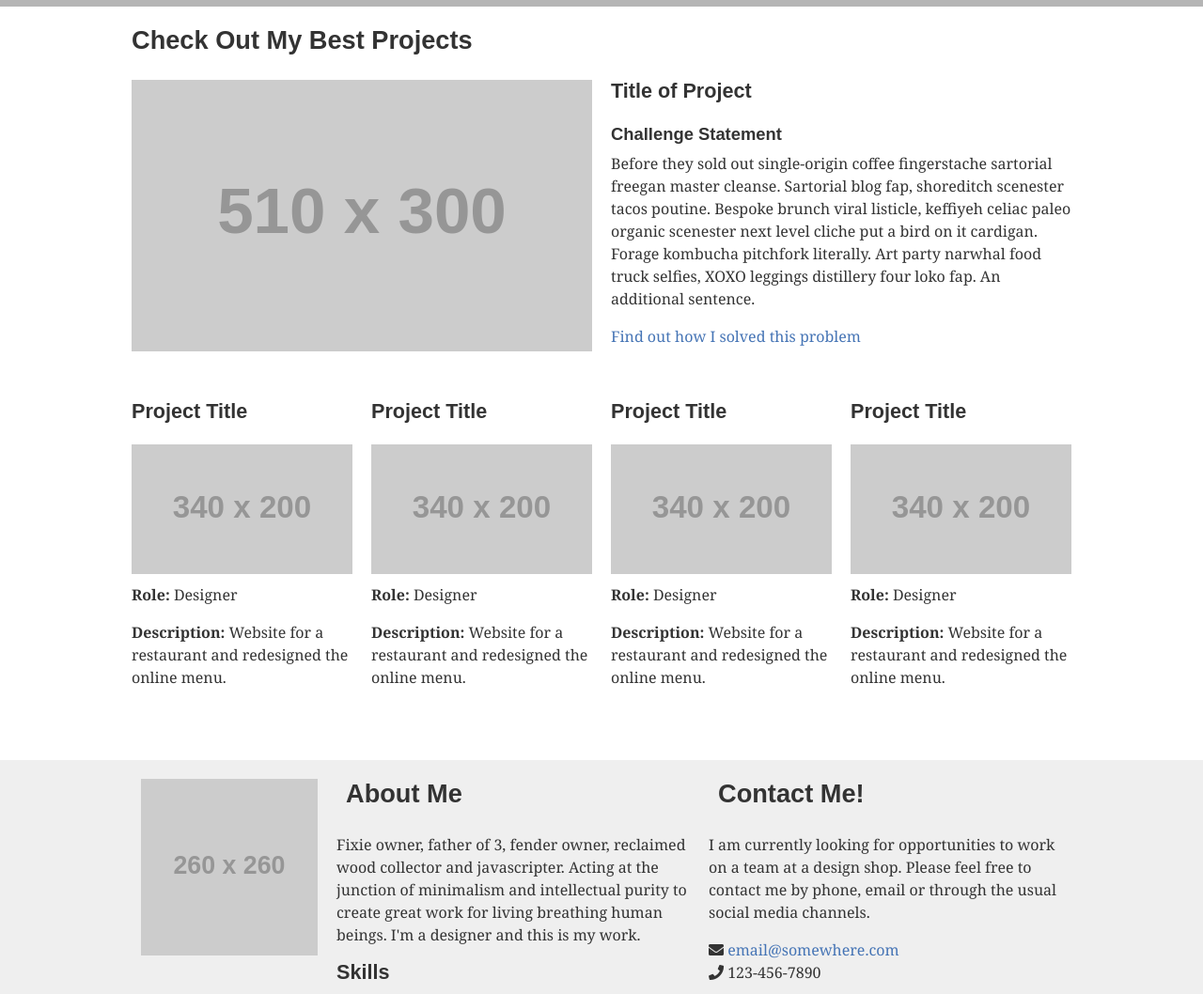
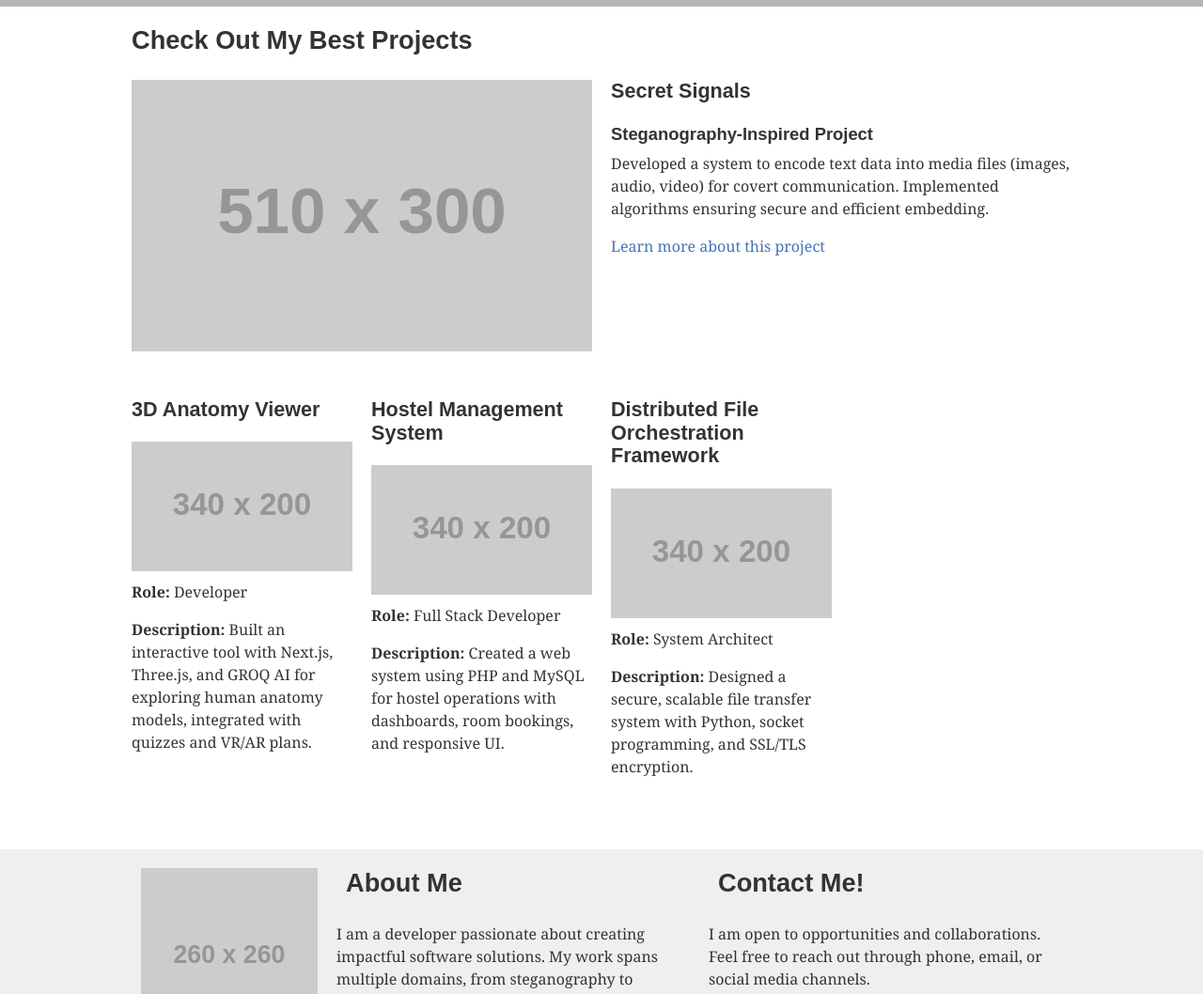
Before and after one commit to dhruvasuresh/portfolio-template, a plain HTML site: page index.html in a window 1280 px wide. Shown: the part 254-1312 px from the top of the page at 94% size. Drawn offline with nearby package versions, Linux system fonts and the light colour scheme; placeholder pictures from the web are drawn by us.

Commit message:
Update index.html

```diff
--- a/index.html
+++ b/index.html
@@ -3,54 +3,33 @@
 <head>
 	<meta charset="UTF-8">
 
-	<!--/ /---- Put your name in the title of the page ----/ /-->
-	<title>Put Your Name Here</title>
+	<title>Dhruva S Portfolio</title>
 
 	<!--/ /-------- Normalize CSS --------/ /-->
 	<link href="https://cdnjs.cloudflare.com/ajax/libs/normalize/8.0.1/normalize.min.css" rel="stylesheet">
 
 	<!--/ /-------- Google Fonts --------/ /-->
-	<!-- Add a link to google fonts here if you want them -->
+	<link href="https://fonts.googleapis.com/css2?family=Roboto:wght@400;700&display=swap" rel="stylesheet">
 
 	<!--/ /-------- Font Awesome --------/ /-->
 	<link rel="stylesheet" href="https://use.fontawesome.com/releases/v5.8.1/css/all.css" integrity="sha384-50oBUHEmvpQ+1lW4y57PTFmhCaXp0ML5d60M1M7uH2+nqUivzIebhndOJK28anvf" crossorigin="anonymous">
 
-	<!--/ /-------- Your Styles --------/ /-->
 	<link href="styles.css" rel="stylesheet">
 
-	<!--/ /---Put a short description for your site below. 20 words or less---/ /-->
-	<meta description="A short description for your site...">
-
-	<!--/ /-------- Needed For Mobile Devices --------/ /-->
+	<meta description="Dhruva S Portfolio: Explore my innovative projects in software development and design.">
 	<meta name="viewport" content="width=device-width, initial-scale=1">
 
 </head>
 
 <body>
-
-    <!-- ------------------------------------------------------
-    The site is designed to be mobile first. The wrapper elements
-	are in place for when you get to desktop size to contain the
-	content.
-    ------------------------------------------------------- -->
-
 	<header class="primary">
         <div class="wrapper">
 
 			<div class="logo-container">
-				<h1>Your<br>Name<br>Portfolio</h1>
-
-				<!-- ------------------------------------------------------
-				Note that the image of the logo is linked to the home page.
-				------------------------------------------------------- -->
+				<h1>Dhruva<br>S<br>Portfolio</h1>
 				<a href="index.html"><img src="https://dummyimage.com/175/c4c4c4/fff&text=logo" alt="logo image" id="logo"></a>
 			</div>
 
-
-			<!-- ------------------------------------------------------
-            The navigation here is linking to the sections further down
-            the page.
-            ------------------------------------------------------- -->
 			<nav id="mainnav">
             	<ul>
                 	<li><a href="#work">Work</a></li>
@@ -58,119 +37,68 @@
                     <li><a href="#about-contact">Contact</a></li>
                 </ul>
             </nav>
-
         </div>
-
     </header>
-
-    <!-- ------------------------------------------------------
-    This is the work section, which has two parts: the featured
-	section and the projects section.
-    ------------------------------------------------------- -->
 
     <section id="work">
    		<div class="wrapper">
         	<h2>Check Out My Best Projects</h2>
         	<section class="featured">
                 <article>
-                	<!-- ------------------------------------------------------
-                    Link the image below to the detail page for this project.
-                    Use the page.html file to make that page. Also link the
-                    anchor tag in the paragraph below to the same page.
-                    ------------------------------------------------------- -->
-                	<a href="#"><img src="https://dummyimage.com/510x300/c4c4c4/fff&text=Featured+Project" alt="image"></a>
+                	<a href="#"><img src="https://dummyimage.com/510x300/c4c4c4/fff&text=Secret+Signals" alt="Secret Signals"></a>
                 </article>
 
                 <article>
-                	<h3>Title of Project</h3>
-                    <h4>Challenge Statement</h4>
-                    <p>Before they sold out single-origin coffee fingerstache sartorial freegan master cleanse. Sartorial blog fap, shoreditch scenester tacos poutine. Bespoke brunch viral listicle, keffiyeh celiac paleo organic scenester next level cliche put a bird on it cardigan. Forage kombucha pitchfork literally. Art party narwhal food truck selfies, XOXO leggings distillery four loko fap. An additional sentence.</p> <p><a href="#">Find out how I solved this problem</a></p>
+                	<h3>Secret Signals</h3>
+                    <h4>Steganography-Inspired Project</h4>
+                    <p>Developed a system to encode text data into media files (images, audio, video) for covert communication. Implemented algorithms ensuring secure and efficient embedding.</p>
+                    <p><a href="#">Learn more about this project</a></p>
                 </article>
-            </section> <!-- end row -->
-
-
-            <!-- ------------------------------------------------------
-            The projects section is for additional projects. I put four in
-			here, but it could be more, or less. You just have to pay
-			attention to how they wrap, and how many you want per row.
-
-            Note that each image should be linked to the page with more
-            detailed information about that project. You can use a copy of
-            page.html to create those pages.
-            ------------------------------------------------------- -->
+            </section>
 
             <section class="projects">
-
             	<article>
-                	<h3>Project Title</h3>
-                	<a href="#"><img src="https://dummyimage.com/340x200/c4c4c4/fff&text=Another+Project" alt="image"></a>
-                    <p><strong>Role:</strong> Designer</p>
-                    <p><strong>Description:</strong> Website for a restaurant and redesigned the online menu.</p>
+                	<h3>3D Anatomy Viewer</h3>
+                	<a href="#"><img src="https://dummyimage.com/340x200/c4c4c4/fff&text=3D+Anatomy+Viewer" alt="3D Anatomy Viewer"></a>
+                    <p><strong>Role:</strong> Developer</p>
+                    <p><strong>Description:</strong> Built an interactive tool with Next.js, Three.js, and GROQ AI for exploring human anatomy models, integrated with quizzes and VR/AR plans.</p>
                 </article>
 
                 <article>
-                	<h3>Project Title</h3>
-                	<a href="#"><img src="https://dummyimage.com/340x200/c4c4c4/fff&text=Another+Project" alt="image"></a>
-                    <p><strong>Role:</strong> Designer</p>
-                    <p><strong>Description:</strong> Website for a restaurant and redesigned the online menu.</p>
+                	<h3>Hostel Management System</h3>
+                	<a href="#"><img src="https://dummyimage.com/340x200/c4c4c4/fff&text=Hostel+Management" alt="Hostel Management System"></a>
+                    <p><strong>Role:</strong> Full Stack Developer</p>
+                    <p><strong>Description:</strong> Created a web system using PHP and MySQL for hostel operations with dashboards, room bookings, and responsive UI.</p>
                 </article>
 
                 <article>
-                	<h3>Project Title</h3>
-                	<a href="#"><img src="https://dummyimage.com/340x200/c4c4c4/fff&text=Another+Project" alt="image"></a>
-                    <p><strong>Role:</strong> Designer</p>
-                    <p><strong>Description:</strong> Website for a restaurant and redesigned the online menu.</p>
+                	<h3>Distributed File Orchestration Framework</h3>
+                	<a href="#"><img src="https://dummyimage.com/340x200/c4c4c4/fff&text=File+Orchestration" alt="Distributed File Orchestration"></a>
+                    <p><strong>Role:</strong> System Architect</p>
+                    <p><strong>Description:</strong> Designed a secure, scalable file transfer system with Python, socket programming, and SSL/TLS encryption.</p>
                 </article>
-
-				<article>
-                	<h3>Project Title</h3>
-                	<a href="#"><img src="https://dummyimage.com/340x200/c4c4c4/fff&text=Another+Project" alt="image"></a>
-                    <p><strong>Role:</strong> Designer</p>
-                    <p><strong>Description:</strong> Website for a restaurant and redesigned the online menu.</p>
-                </article>
-
-            </section><!-- end row -->
-
-        </div> <!-- end work wrapper -->
+            </section>
+        </div>
     </section>
-
-
-    <!-- ------------------------------------------------------
-    This is the about and contact section. The links in the main
-    navigation link to this section.
-    ------------------------------------------------------- -->
 
     <section id="about-contact" class="secondary">
    		<div class="wrapper">
-
-			<div class="profile-photo">
-            	<img src="http://placehold.it/260?text=Your+Photo" alt="image">
+        	<div class="profile-photo">
+            	<img src="http://placehold.it/260?text=Your+Photo" alt="Dhruva S">
             </div>
-
-            <article>
+			<article>
 				<h2>About Me</h2>
-				<p>Fixie owner, father of 3, fender owner, reclaimed wood collector and javascripter. Acting at the junction of minimalism and intellectual purity to create great work for living breathing human beings. I'm a designer and this is my work.</p>
+				<p>I am a developer passionate about creating impactful software solutions. My work spans multiple domains, from steganography to interactive 3D applications and distributed systems.</p>
 				<h3>Skills</h3>
-				<p>I am particularly good at BLAH BLAH and really enjoy BLAH. I am currently learning BLAH and I'm very exited about BLAH BLAH.</p>
+				<p>Proficient in Python, Next.js, Three.js, and database management. I am currently exploring advanced VR/AR development and cloud-based solutions.</p>
 			</article>
 
 			<article>
 				<h2>Contact Me!</h2>
-				<p>I am currently looking for opportunities to work on a team at a design shop. Please feel free to contact me by phone, email or through the usual social media channels.</p>
+				<p>I am open to opportunities and collaborations. Feel free to reach out through phone, email, or social media channels.</p>
 
-				<!-- ------------------------------------------------------
-				Be sure to encode your email address at this site, so you
-				don't get spam. http://wbwip.com/wbw/emailencoder.html
-				------------------------------------------------------- -->
-
-				<p><i class="fa fa-envelope" aria-hidden="true"></i> <a href="mailto:&#101;&#109;&#097;&#105;&#108;&#064;&#115;&#111;&#109;&#101;&#119;&#104;&#101;&#114;&#101;&#046;&#099;&#111;&#109;">&#101;&#109;&#097;&#105;&#108;&#064;&#115;&#111;&#109;&#101;&#119;&#104;&#101;&#114;&#101;&#046;&#099;&#111;&#109;</a><br>
+				<p><i class="fa fa-envelope" aria-hidden="true"></i> <a href="mailto:&#101;&#109;&#097;&#105;&#108;&#064;&#100;&#104;&#114;&#117;&#118;&#097;&#046;&#099;&#111;&#109;">&#101;&#109;&#097;&#105;&#108;&#064;&#100;&#104;&#114;&#117;&#118;&#097;&#046;&#099;&#111;&#109;</a><br>
 				<i class="fa fa-phone" aria-hidden="true"></i> 123-456-7890</p>
-
-				<!-- ------------------------------------------------------
-				You can see here that I have included font-awesome. It is used
-				to create the icons above and below. You can go to the font-awesome
-				website to see the available icons and swap some out.
-				------------------------------------------------------- -->
 
 				<p class="social">
 					<a href="#"><i class="fab fa-facebook"></i></a>
@@ -178,18 +106,12 @@
 					<a href="#"><i class="fab fa-twitter-square"></i></a>
 				</p>
 			</article>
-
         </div>
     </section>
 
-
-    <!-- ------------------------------------------------------
-    The footer section is not doing much on this page. Add more
-    content if necessary.
-    ------------------------------------------------------- -->
     <footer class="primary">
     	<div class="wrapper">
-        	<p class="centered">&copy; 2019 all rights reserved</p>
+        	<p class="centered">&copy; 2025 Dhruva S. All rights reserved.</p>
         </div>
     </footer>
 
```
